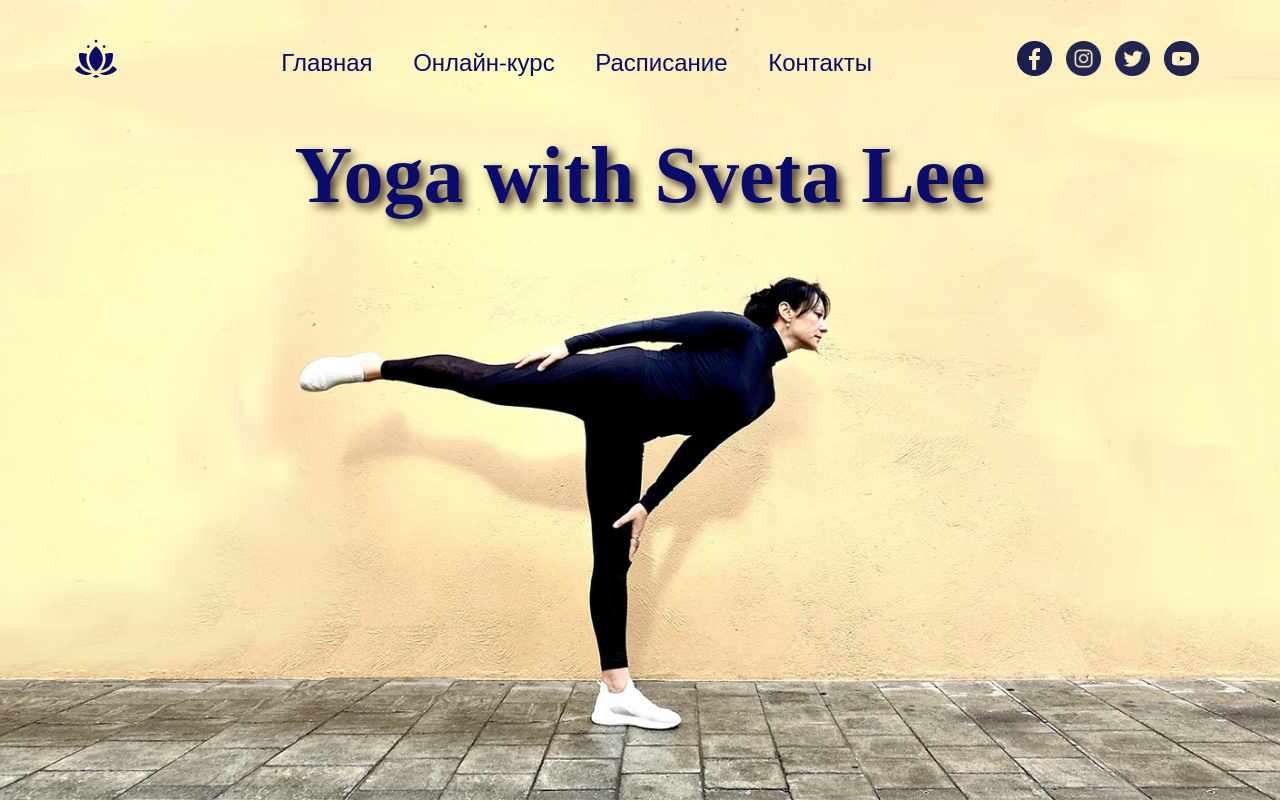
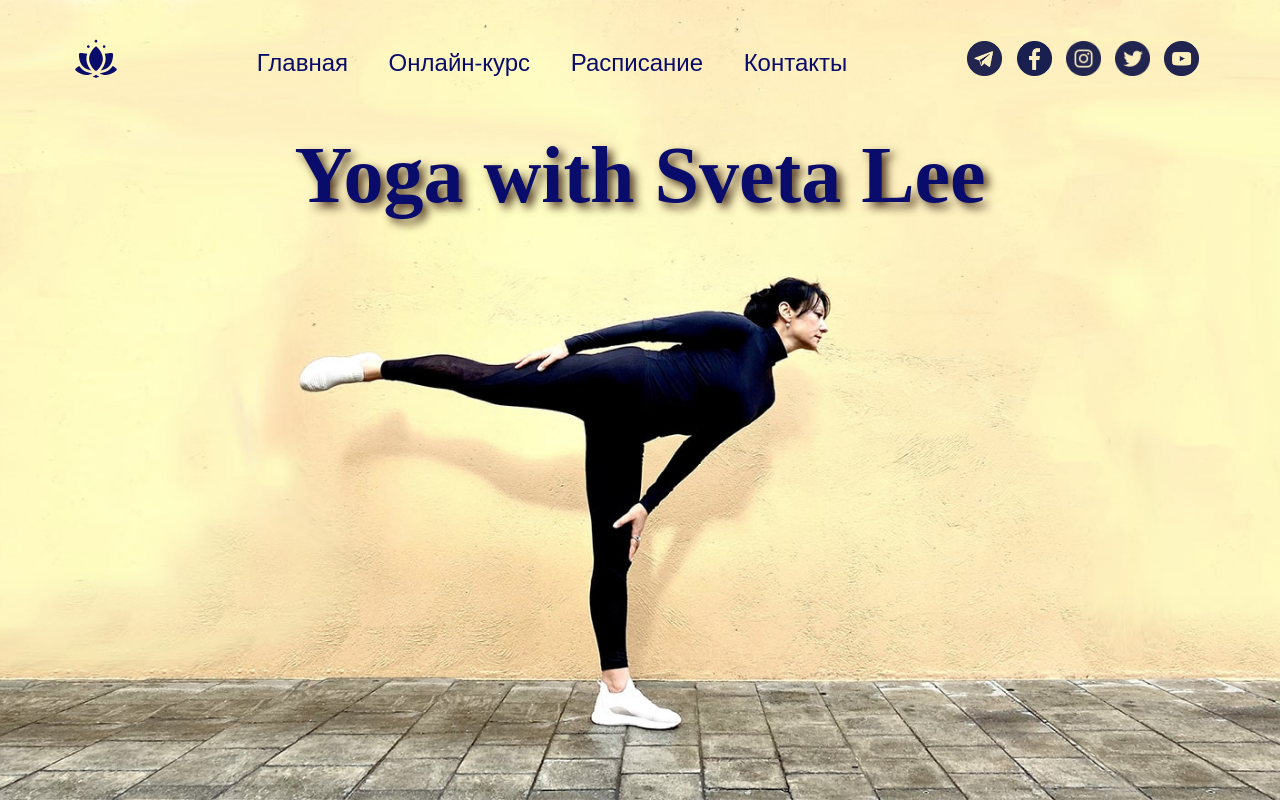
Before and after one commit to Andrei-Kireichuk/yoga, a plain HTML site: page index.html in a window 1280 px wide. Shown: the top 802 px of the page. Drawn offline with nearby package versions, Linux system fonts and the light colour scheme; a web font is replaced by a local one.

Commit message:
13-10-2021

```diff
--- a/index.html
+++ b/index.html
@@ -55,17 +55,18 @@
           </div>
 
      <div class="social">
-       <a href="https://www.facebook.com/costabrava.yoga"  target="_blank"><img class='social__icon' src="images/fb-c.png" alt=""></a>
-       <a href="https://www.instagram.com/yogasvetalee_/?hl=ru"  target="_blank"><img class='social__icon' src="images/instagram-c.png" alt=""></a>
-       <a href="https://twitter.com/yogasvetalee"  target="_blank"><img class='social__icon' src="images/twitter-c.png" alt=""></a>
-       <a href="https://www.youtube.com/channel/UCV7dhCMAhg3Ex75F9vw0-tA/featured"  target="_blank"><img class='social__icon' src="images/youtube-c.png" alt=""></a>
+        <a href="https://t.me/Yoga_Lee"  target="_blank"><img class='social__icon' src="images/telegram.png" alt="t-me"></a>
+       <a href="https://www.facebook.com/costabrava.yoga"  target="_blank"><img class='social__icon' src="images/fb-c.png" alt="fb"></a>
+       <a href="https://www.instagram.com/yogasvetalee_/?hl=ru"  target="_blank"><img class='social__icon' src="images/instagram-c.png" alt="insta"></a>
+       <a href="https://twitter.com/yogasvetalee"  target="_blank"><img class='social__icon' src="images/twitter-c.png" alt="twitter"></a>
+       <a href="https://www.youtube.com/channel/UCV7dhCMAhg3Ex75F9vw0-tA/featured"  target="_blank"><img class='social__icon' src="images/youtube-c.png" alt="youtube"></a>
      </div>
    </nav>
      </div>
       </header>
       <h1>Yoga with Sveta Lee</h1>
       </div>
-       <a class="anchor__top" name='top'> </a>
+    <a class="anchor__top" name='top'> </a>
       <div class="block__second-container">
 
         <div class="about__wrapper-float">
@@ -120,8 +121,8 @@
 - овладение навыками управления стрессом;<br>
 - достижение баланса.<br>
                      </p>
+  </div>
 </div>
-        </div>
 
 
       </div>
@@ -306,6 +307,7 @@
   <div class="footer__wrapper">
     <footer class="footer__container">
       <div class="social">
+        <a href="https://t.me/Yoga_Lee"  target="_blank"><img class='social__icon' src="images/telegram.png" alt="t-me"></a>
         <a href="https://www.facebook.com/costabrava.yoga"  target="_blank"><img class='social__icon' src="images/fb-c.png" alt=""></a>
         <a href="https://www.instagram.com/yogasvetalee_/?hl=ru"  target="_blank"><img class='social__icon' src="images/instagram-c.png" alt=""></a>
         <a href="https://twitter.com/yogasvetalee"  target="_blank"><img class='social__icon' src="images/twitter-c.png" alt=""></a>
--- a/style.css
+++ b/style.css
@@ -708,7 +708,7 @@ a {
   border-radius: 8px;
   margin-bottom: 20px;
   width: 80%;
-  border: 1px solid rgba(105, 105, 105, 0.205) !important;
+  border: 1px solid rgba(105, 105, 105, 0.205);
 }
 #message {
   padding-left: 15px;
@@ -984,6 +984,9 @@ textarea {
     font-size: 64px;
     padding-top: 40px;
   }
+  .social__icon {
+    width: 25px;
+  }
   h2 {
     font-size: 36px;
     font-weight: 400 !important;
```
Also changed, not shown: kalendar.html (+2 -0 lines), kontacts.html (+2 -0 lines), online.html (+2 -0 lines), images/telegram.png (added).
